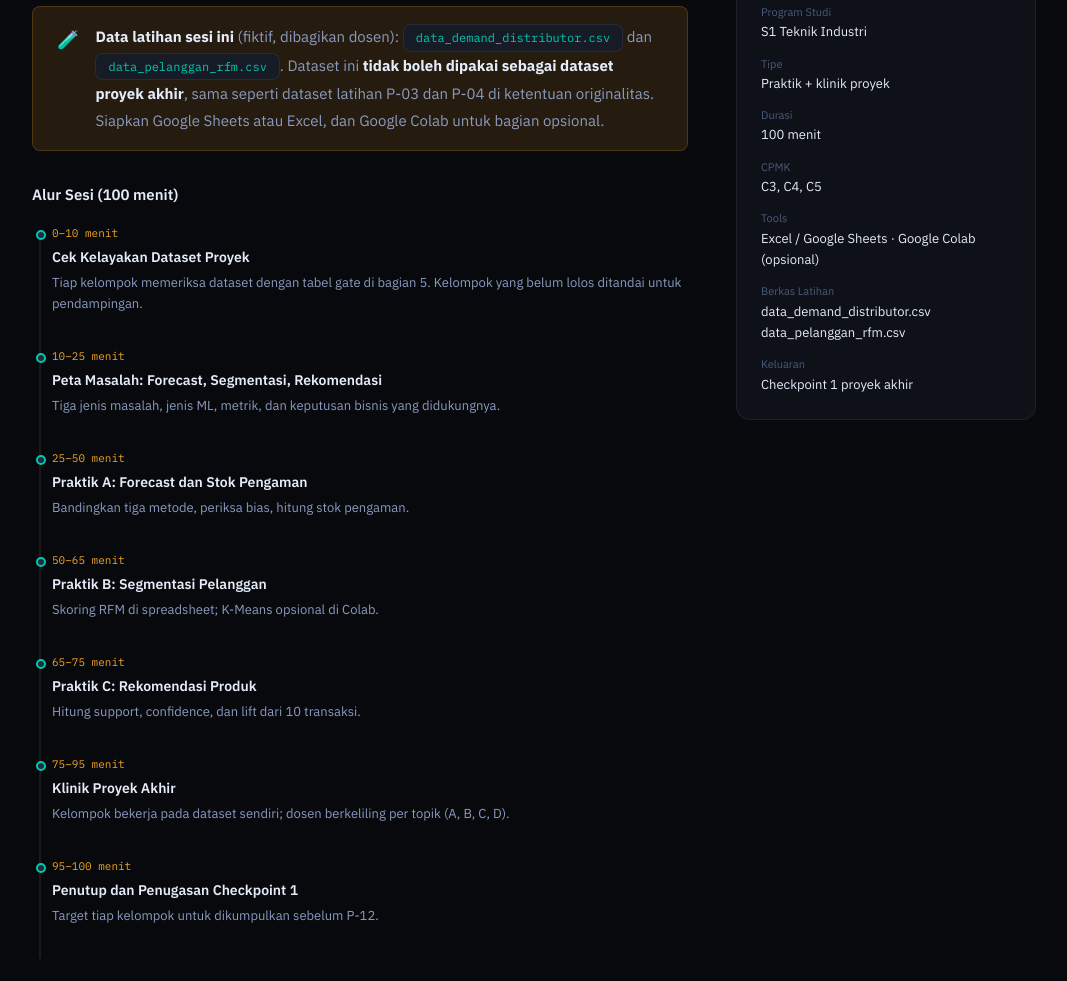
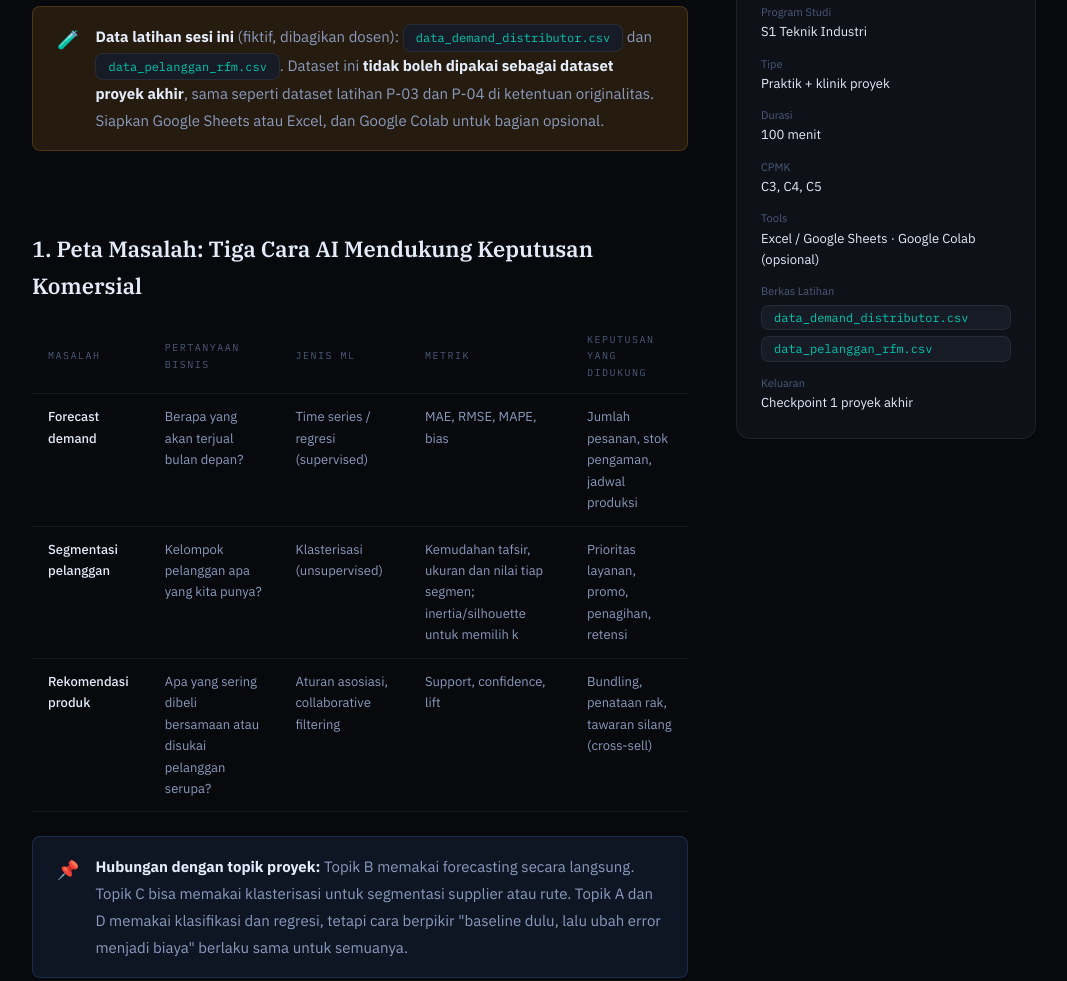
Before and after one commit to psuryo/sta-ai, a plain HTML site: page teknik-industri/sesi/sesi-11.html in a window 1280 px wide. Shown: the part 1212-2193 px from the top of the page, without its empty margins (106-1173 px from the left). Drawn offline with Linux system fonts and the light colour scheme.

Commit message:
Enhance session 11 HTML with file links and text updates
Updated links for downloadable files and modified text for clarity.

```diff
--- a/teknik-industri/sesi/sesi-11.html
+++ b/teknik-industri/sesi/sesi-11.html
@@ -70,8 +70,9 @@
   .file-chip {
     display: inline-block; font-family: var(--mono); font-size: 12px;
     background: var(--bg-3); border: 1px solid var(--border); border-radius: var(--r2);
-    padding: 2px var(--s3); color: var(--teal);
+    padding: 2px var(--s3); color: var(--teal); text-decoration: none;
   }
+  a.file-chip:hover { border-color: var(--teal); background: var(--teal-dim); }
 
   /* ── Gate status ── */
   .gate-ok   { color: var(--teal);  font-family: var(--mono); font-size: 11px; }
@@ -105,7 +106,7 @@
     </div>
     <div class="sesi-num" style="color:var(--teal);">PERTEMUAN 11 · PRAKTIK + KLINIK PROYEK</div>
     <h1 class="sesi-title">AI untuk Prediksi &<br><em style="color:var(--teal);">Rekomendasi Bisnis</em></h1>
-    <p style="font-size:15px;color:var(--text-2);max-width:720px;line-height:1.8;">Dari angka prediksi menjadi keputusan: forecast demand dan stok pengaman, segmentasi pelanggan, dan rekomendasi produk dengan data distributor lokal. Separuh akhir sesi dipakai untuk klinik proyek akhir dan Checkpoint 1.</p>
+    <p style="font-size:15px;color:var(--text-2);max-width:720px;line-height:1.8;">Dari angka prediksi menjadi keputusan: forecast demand dan stok pengaman, segmentasi pelanggan, dan rekomendasi produk dengan data distributor lokal. Bagian akhir sesi dipakai untuk klinik proyek akhir dan Checkpoint 1.</p>
     <div class="sesi-meta-row">
       <span class="badge badge-blue">S1 Teknik Industri</span>
       <span class="badge badge-teal">Praktik</span>
@@ -141,46 +142,7 @@
       <div class="callout warn">
         <span class="callout-icon">🧪</span>
         <div class="callout-body">
-          <p><strong>Data latihan sesi ini</strong> (fiktif, dibagikan dosen): <span class="file-chip">data_demand_distributor.csv</span> dan <span class="file-chip">data_pelanggan_rfm.csv</span>. Dataset ini <strong>tidak boleh dipakai sebagai dataset proyek akhir</strong>, sama seperti dataset latihan P-03 dan P-04 di ketentuan originalitas. Siapkan Google Sheets atau Excel, dan Google Colab untuk bagian opsional.</p>
-        </div>
-      </div>
-
-      <h3 style="margin-top:var(--s6);">Alur Sesi (100 menit)</h3>
-      <div class="timeline" style="margin-top:var(--s4);">
-        <div class="tl-item">
-          <div class="tl-year">0–10 menit</div>
-          <div class="tl-event">Cek Kelayakan Dataset Proyek</div>
-          <div class="tl-desc">Tiap kelompok memeriksa dataset dengan tabel gate di bagian 5. Kelompok yang belum lolos ditandai untuk pendampingan.</div>
-        </div>
-        <div class="tl-item">
-          <div class="tl-year">10–25 menit</div>
-          <div class="tl-event">Peta Masalah: Forecast, Segmentasi, Rekomendasi</div>
-          <div class="tl-desc">Tiga jenis masalah, jenis ML, metrik, dan keputusan bisnis yang didukungnya.</div>
-        </div>
-        <div class="tl-item">
-          <div class="tl-year">25–50 menit</div>
-          <div class="tl-event">Praktik A: Forecast dan Stok Pengaman</div>
-          <div class="tl-desc">Bandingkan tiga metode, periksa bias, hitung stok pengaman.</div>
-        </div>
-        <div class="tl-item">
-          <div class="tl-year">50–65 menit</div>
-          <div class="tl-event">Praktik B: Segmentasi Pelanggan</div>
-          <div class="tl-desc">Skoring RFM di spreadsheet; K-Means opsional di Colab.</div>
-        </div>
-        <div class="tl-item">
-          <div class="tl-year">65–75 menit</div>
-          <div class="tl-event">Praktik C: Rekomendasi Produk</div>
-          <div class="tl-desc">Hitung support, confidence, dan lift dari 10 transaksi.</div>
-        </div>
-        <div class="tl-item">
-          <div class="tl-year">75–95 menit</div>
-          <div class="tl-event">Klinik Proyek Akhir</div>
-          <div class="tl-desc">Kelompok bekerja pada dataset sendiri; dosen berkeliling per topik (A, B, C, D).</div>
-        </div>
-        <div class="tl-item">
-          <div class="tl-year">95–100 menit</div>
-          <div class="tl-event">Penutup dan Penugasan Checkpoint 1</div>
-          <div class="tl-desc">Target tiap kelompok untuk dikumpulkan sebelum P-12.</div>
+          <p><strong>Data latihan sesi ini</strong> (fiktif, dibagikan dosen): <a class="file-chip" href="data_demand_distributor.csv" download>data_demand_distributor.csv</a> dan <a class="file-chip" href="data_pelanggan_rfm.csv" download>data_pelanggan_rfm.csv</a>. Dataset ini <strong>tidak boleh dipakai sebagai dataset proyek akhir</strong>, sama seperti dataset latihan P-03 dan P-04 di ketentuan originalitas. Siapkan Google Sheets atau Excel, dan Google Colab untuk bagian opsional.</p>
         </div>
       </div>
     </div>
@@ -230,7 +192,7 @@
     <!-- 2. PRAKTIK A -->
     <div class="content-block" id="lab-a">
       <h2>2. Praktik A: Forecast Demand dan Stok Pengaman</h2>
-      <p>Data: penjualan bulanan satu SKU (air mineral 600 ml, satuan dus) pada distributor minuman fiktif di Jawa Timur, Januari 2024 sampai Desember 2025. File lengkap ada di <span class="file-chip">data_demand_distributor.csv</span> (dua SKU, 48 baris). Praktik ini memakai SKU A.</p>
+      <p>Data: penjualan bulanan satu SKU (air mineral 600 ml, satuan dus) pada distributor minuman fiktif di Jawa Timur, Januari 2024 sampai Desember 2025. File lengkap ada di <a class="file-chip" href="data_demand_distributor.csv" download>data_demand_distributor.csv</a> (dua SKU, 48 baris). Praktik ini memakai SKU A.</p>
 
       <div class="table-wrap">
         <table class="data-table">
@@ -313,7 +275,7 @@ Stok pengaman (z = 1,65): 1,65 × 62,6 ≈ <strong>103 dus</strong></div>
     <!-- 3. PRAKTIK B -->
     <div class="content-block" id="lab-b">
       <h2>3. Praktik B: Segmentasi Pelanggan dengan RFM</h2>
-      <p>Data: <span class="file-chip">data_pelanggan_rfm.csv</span>, 60 toko pelanggan fiktif distributor yang sama. Kolom: <code>id_pelanggan</code>, <code>wilayah</code>, <code>recency_hari</code> (hari sejak order terakhir), <code>frekuensi_order_12bln</code>, <code>nilai_pembelian_juta_12bln</code> (Rp juta), dan <code>tipe_toko</code>.</p>
+      <p>Data: <a class="file-chip" href="data_pelanggan_rfm.csv" download>data_pelanggan_rfm.csv</a>, 60 toko pelanggan fiktif distributor yang sama. Kolom: <code>id_pelanggan</code>, <code>wilayah</code>, <code>recency_hari</code> (hari sejak order terakhir), <code>frekuensi_order_12bln</code>, <code>nilai_pembelian_juta_12bln</code> (Rp juta), dan <code>tipe_toko</code>.</p>
 
       <h3>Skoring RFM dengan Aturan Tetap</h3>
       <div class="table-wrap">
@@ -440,9 +402,9 @@ print(df["klaster"].value_counts())</div>
     <!-- 5. KLINIK -->
     <div class="content-block" id="klinik">
       <h2>5. Klinik Proyek Akhir</h2>
-      <p>Kita berada pada Minggu 2 timeline proyek: data dikumpulkan dan dibersihkan, EDA mulai dikerjakan, dan Bab 3–4 ditulis. Gunakan 20 menit klinik untuk kemajuan nyata pada dataset Anda sendiri.</p>
+      <p>Kita berada pada Minggu 2 timeline proyek: data dikumpulkan dan dibersihkan, EDA mulai dikerjakan, dan Bab 3–4 ditulis. Gunakan waktu klinik untuk kemajuan nyata pada dataset Anda sendiri.</p>
 
-      <h3>Gate: Cek Kelayakan Dataset (10 menit pertama)</h3>
+      <h3>Gate: Cek Kelayakan Dataset</h3>
       <div class="table-wrap">
         <table class="industry-table">
           <thead><tr><th>Cek</th><th>Lolos jika</th><th>Bila belum lolos</th></tr></thead>
@@ -615,7 +577,7 @@ print(df["klaster"].value_counts())</div>
         </div>
         <div>
           <div style="font-size:11px;color:var(--text-3);">Berkas Latihan</div>
-          <div style="font-size:13px;color:var(--text);">data_demand_distributor.csv<br>data_pelanggan_rfm.csv</div>
+          <div style="font-size:13px;display:flex;flex-direction:column;gap:6px;margin-top:4px;"><a class="file-chip" href="data_demand_distributor.csv" download>data_demand_distributor.csv</a><a class="file-chip" href="data_pelanggan_rfm.csv" download>data_pelanggan_rfm.csv</a></div>
         </div>
         <div>
           <div style="font-size:11px;color:var(--text-3);">Keluaran</div>
```
